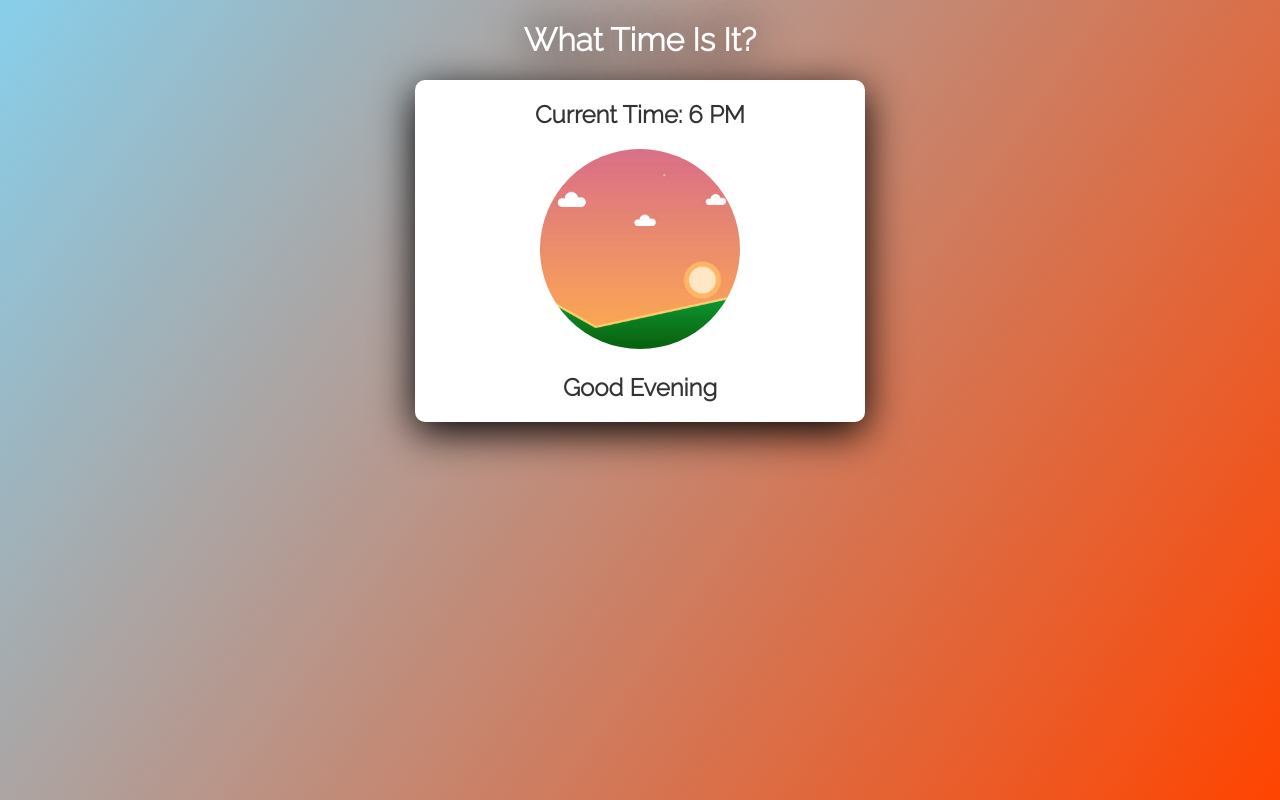
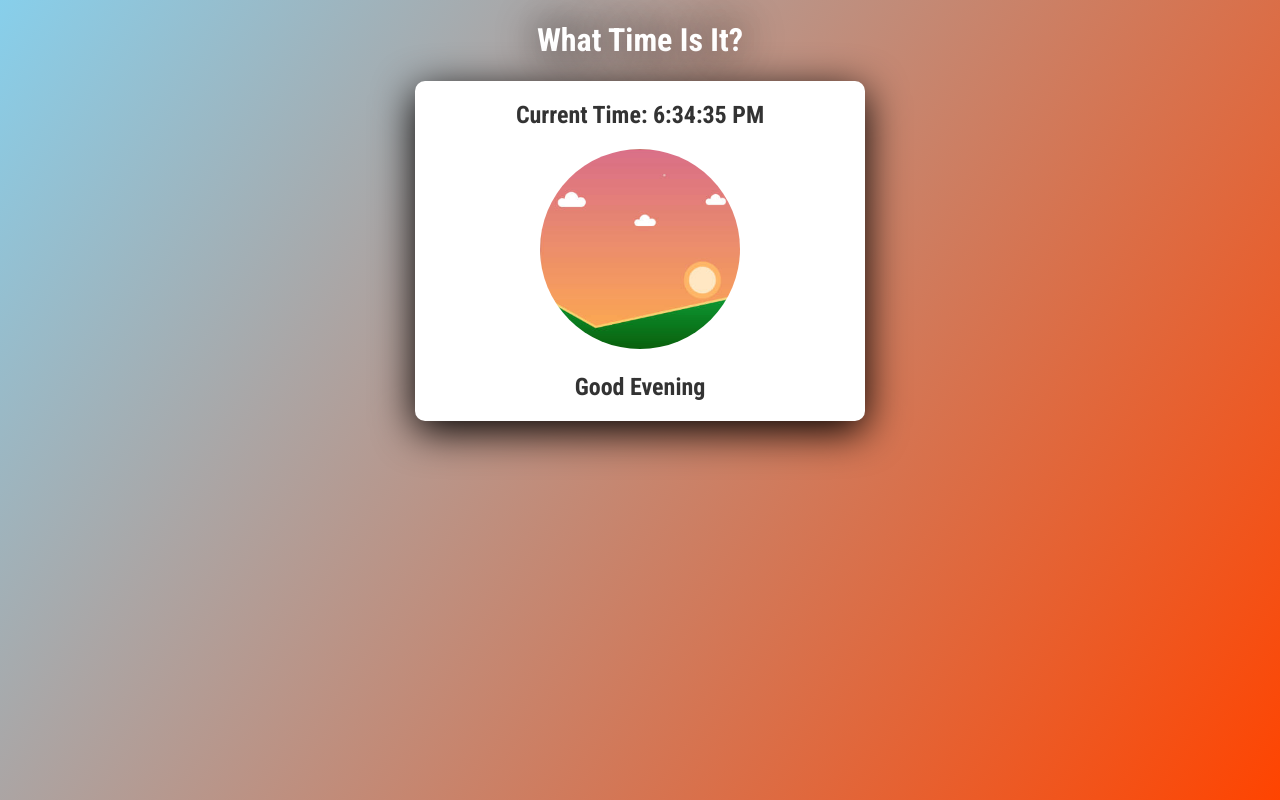
Before and after one commit to rafaelmdasilva/current-time, a plain HTML site: page index.html in a window 1280 px wide. Drawn offline with Linux system fonts and the light colour scheme.

```diff
--- a/script.js
+++ b/script.js
@@ -1,37 +1,22 @@
-const currentTime = new Date()
-var hours = currentTime.getHours()
+'use strict';
+
 const greet = document.querySelector('#greeting')
 const clock = document.querySelector('#clock')
-
-let period = (hours >= 12 ? 'PM' : 'AM')
-var hours = ((hours + 11) % 12 + 1)
-let time = (`${hours} ${period}`)
-
-clock.innerHTML = (`Current time: ${time}`)
-
 const container = document.querySelector('.container')
 const image = document.querySelector('.sub-container img')
 
-function morning() {
-    greet.innerHTML = ('Good morning')
-    container.style.background = ('linear-gradient(225deg, rgba(135,207,235,1) 0%, rgba(248,219,123,1) 100%)')
-    image.src = ('./images/Layer1.png')
-}
-function afternoon() {
-    greet.innerHTML = ('Good afternoon')
-    container.style.background = ('linear-gradient(180deg, rgba(135,207,235,1) 0%, rgba(255,255,255,1) 100%)')
-    image.src = ('./images/Layer2.png')
-}
-function evening() {
-    greet.innerHTML = ('Good evening')
-    container.style.background = ('linear-gradient(125deg, rgba(135,207,235,1) 0%, rgba(255,68,0,1) 100%)')
-    image.src = ('./images/Layer3.png')
-}
-function night() {
-    greet.innerHTML = ('Good night')
-    container.style.background = ('linear-gradient(180deg, rgba(35, 35, 71,1) 0%, rgba(0,0,0,1) 100%)')
-    image.src = ('./images/Layer4.png')
-}
+setInterval(() => {
+
+    const currentTime = new Date()
+    const currentHours = currentTime.getHours()
+    const currentMinutes = currentTime.getMinutes()
+    const currentSeconds = currentTime.getSeconds()
+
+    const period = (currentHours >= 12 ? 'PM' : 'AM')
+    const hours = ((currentHours + 11) % 12 + 1)
+    const time = (`${hours}:${currentMinutes}:${currentSeconds} ${period}`)
+
+    clock.innerHTML = (`Current time: ${time}`)
 
     if (period == 'AM') {
         if (hours >= 1) {
@@ -56,3 +41,26 @@ if (hours == 12) {
             afternoon()
         }
     }
+
+    function morning() {
+        greet.innerHTML = ('Good morning')
+        container.style.background = ('linear-gradient(225deg, rgba(135,207,235,1) 0%, rgba(248,219,123,1) 100%)')
+        image.src = ('./images/Layer1.png')
+    }
+    function afternoon() {
+        greet.innerHTML = ('Good afternoon')
+        container.style.background = ('linear-gradient(180deg, rgba(135,207,235,1) 0%, rgba(255,255,255,1) 100%)')
+        image.src = ('./images/Layer2.png')
+    }
+    function evening() {
+        greet.innerHTML = ('Good evening')
+        container.style.background = ('linear-gradient(125deg, rgba(135,207,235,1) 0%, rgba(255,68,0,1) 100%)')
+        image.src = ('./images/Layer3.png')
+    }
+    function night() {
+        greet.innerHTML = ('Good night')
+        container.style.background = ('linear-gradient(180deg, rgba(35, 35, 71,1) 0%, rgba(0,0,0,1) 100%)')
+        image.src = ('./images/Layer4.png')
+    }
+
+}, 1000)
--- a/style.css
+++ b/style.css
@@ -1,9 +1,9 @@
-@import url('https://fonts.googleapis.com/css2?family=Raleway:wght@300&display=swap');
+@import url('https://fonts.googleapis.com/css2?family=Roboto+Condensed:ital,wght@0,100..900;1,100..900&display=swap');
 
 body {
     padding: 0;
     margin: 0;
-    font-family: 'Raleway', sans-serif;
+    font-family: "Roboto Condensed", sans-serif;
 }
 
 h1 {
```
Also changed, not shown: 1 other file. Lines whose indentation alone changed are shown as unchanged.
